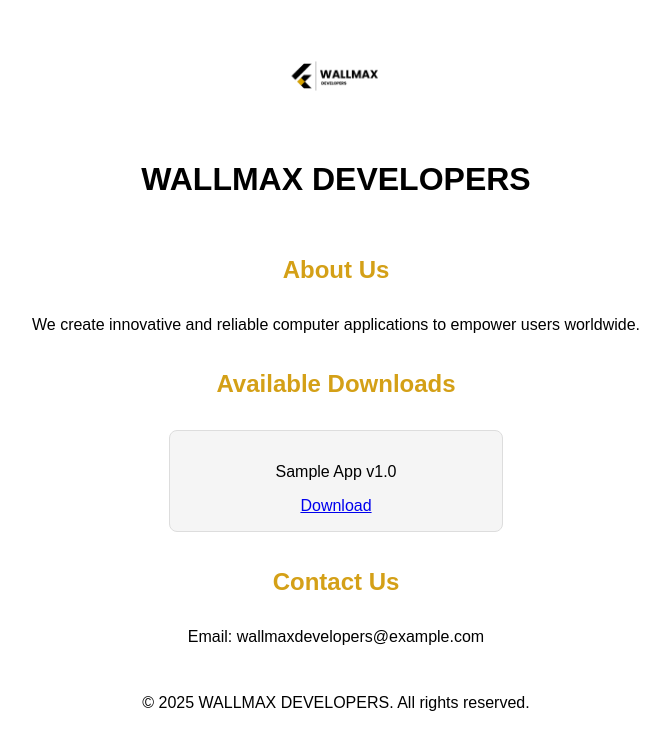
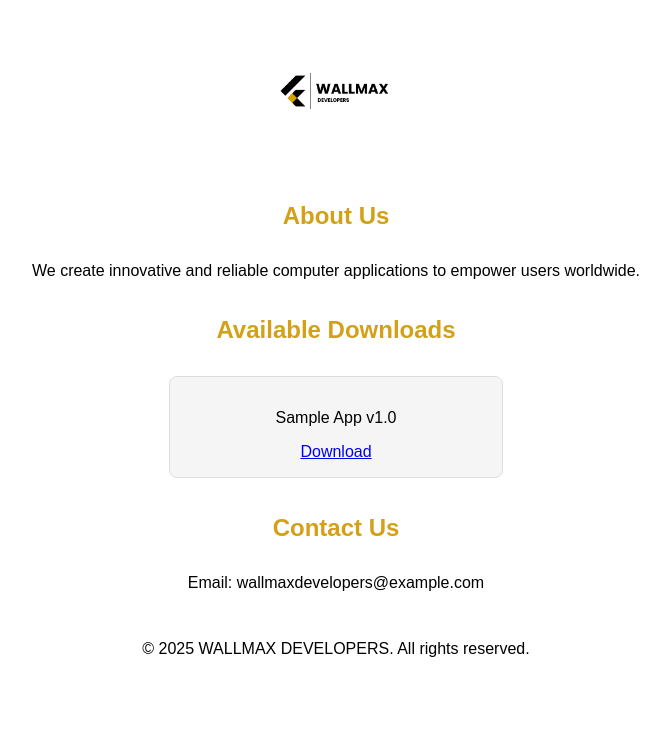
Before and after one commit to wallmugoh-tech/WALLMAX-DEVELOPERS-WEBSITE, a plain HTML site: page index.html in a window 1280 px wide. Shown: the whole page, without its empty margins (304-970 px from the left). Drawn offline with Linux system fonts and the light colour scheme.

Commit message:
Update index.html
And update the Website URL

```diff
--- a/index.html
+++ b/index.html
@@ -15,7 +15,13 @@
 }
 
     header {background:#fff; padding:1rem; color:#000;}
-    header img {height:120px;}
+    header img  {
+  height: 150px;
+  width: auto;
+  display: block;
+  margin: 0 auto;
+}
+
     .section-heading {
       text-align:center; color:#D4A017; margin-bottom:1rem; position:relative; display:inline-block;
     }
@@ -42,8 +48,7 @@ footer {background:#fff; padding:1rem; margin-top:2rem; color:#000;}
 <body>
 
 <header>
-  <img src="Images/Logo.png" alt="WALLMAX Logo"  />
-  <h1>WALLMAX DEVELOPERS</h1>
+  <img src="Images/Logo.png" alt="WALLMAX Logo" class="Logo" />
 </header>
 
 <section>
```
